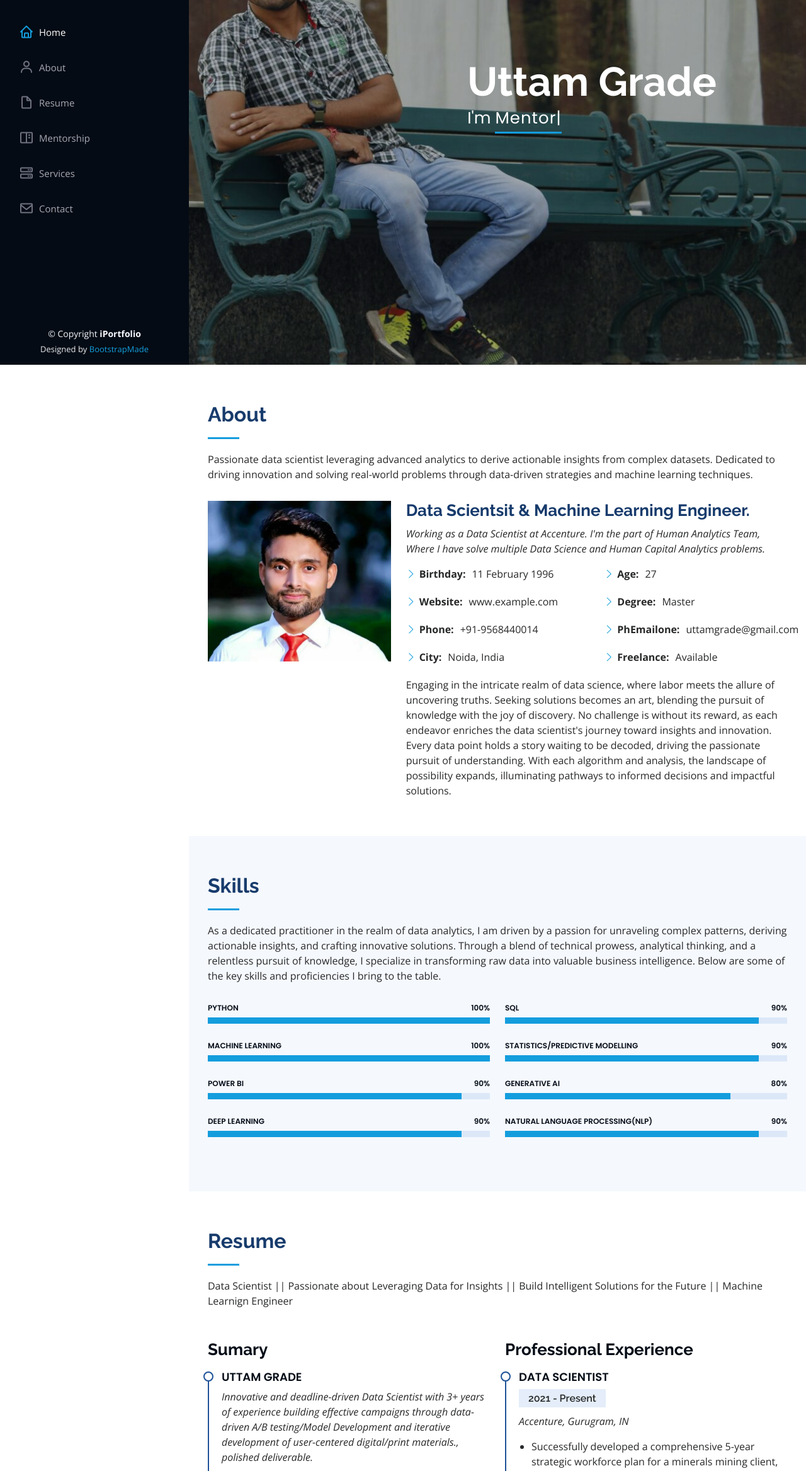
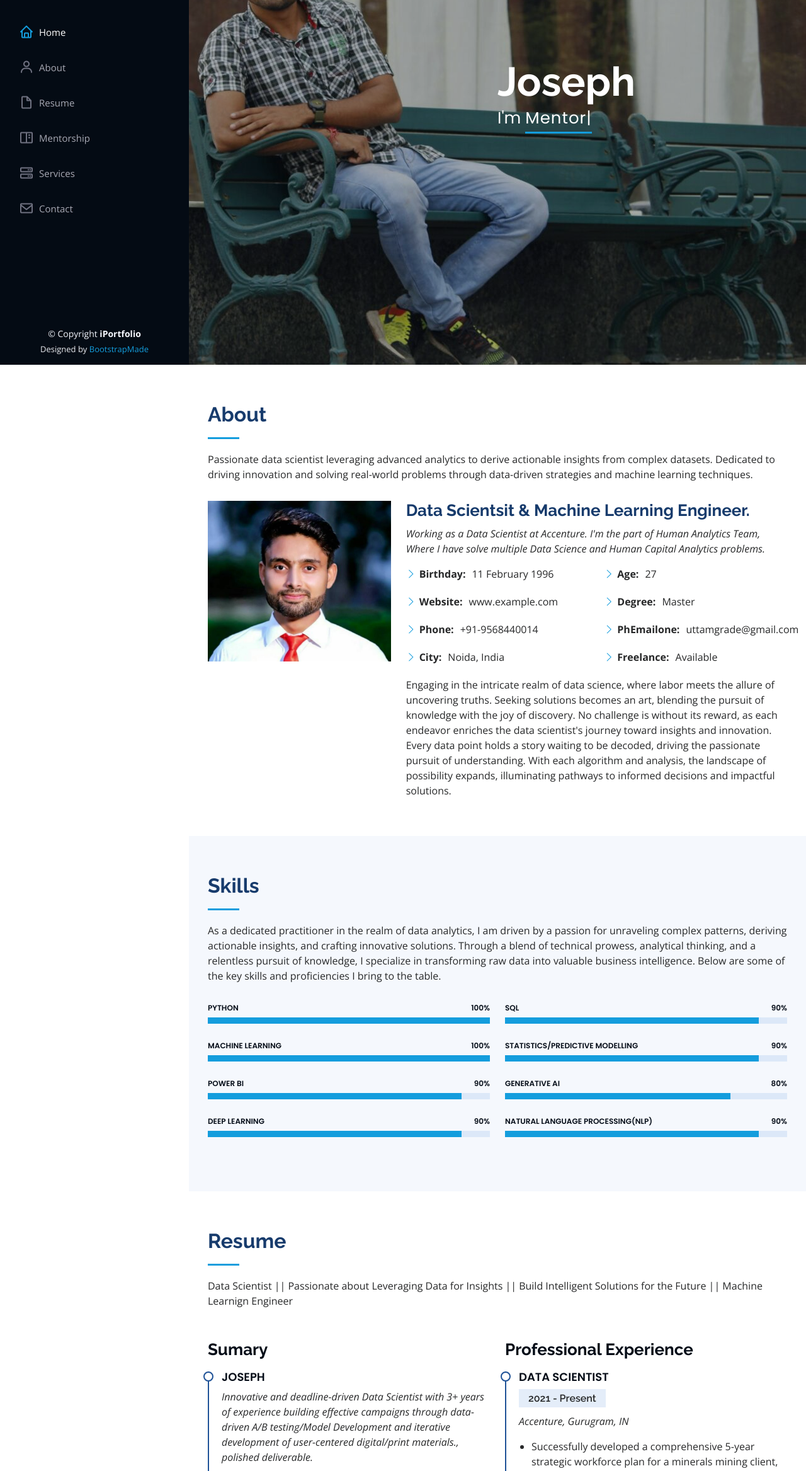
Before and after one commit to Uttam-Grade-McK/Portfolio-website, a plain HTML site: page index.html in a window 1280 px wide. Shown: the part 221-2556 px from the top of the page at 63% size. Drawn offline with nearby package versions, Linux system fonts and the light colour scheme.

Commit message:
Update index.html

```diff
--- a/index.html
+++ b/index.html
@@ -73,7 +73,7 @@
   <!-- ======= Hero Section ======= -->
   <section id="hero" class="d-flex flex-column justify-content-center align-items-center">
     <div class="hero-container" data-aos="fade-in">
-      <h1>Uttam Grade</h1>
+      <h1>Joseph</h1>
       <p>I'm <span class="typed" data-typed-items="Data Scientist, Mentor, Data Science Trainer, Freelancer, Photographer"></span></p>
     </div>
   </section><!-- End Hero -->
@@ -220,7 +220,7 @@
           <div class="col-lg-6" data-aos="fade-up">
             <h3 class="resume-title">Sumary</h3>
             <div class="resume-item pb-0">
-              <h4>Uttam Grade</h4>
+              <h4>Joseph</h4>
               <p><em>Innovative and deadline-driven Data Scientist with 3+ years of experience building effective campaigns through data-driven A/B testing/Model Development and iterative development of user-centered digital/print materials., polished deliverable.</em></p>
               <ul>
                 <li>Noida, India</li>
```
